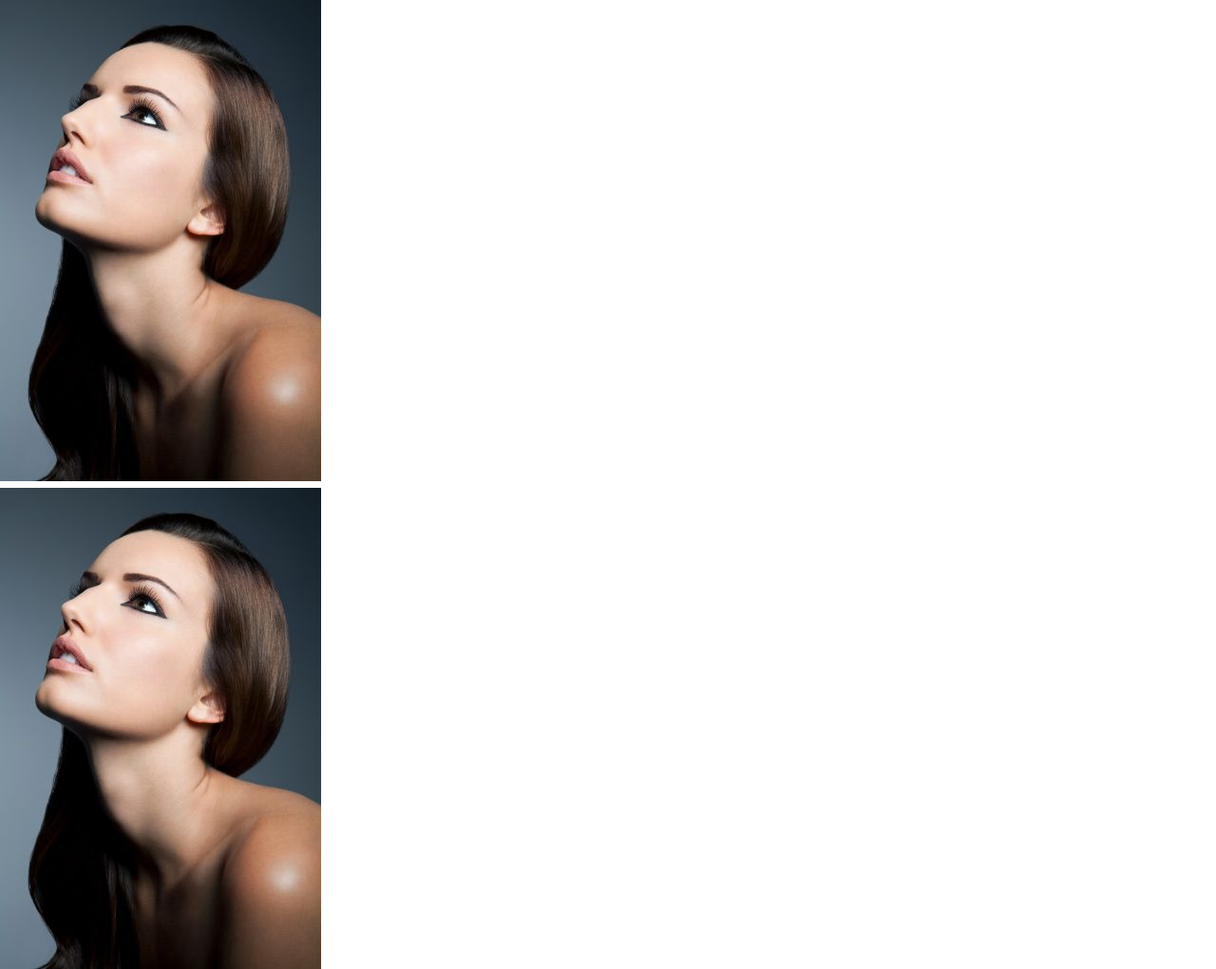
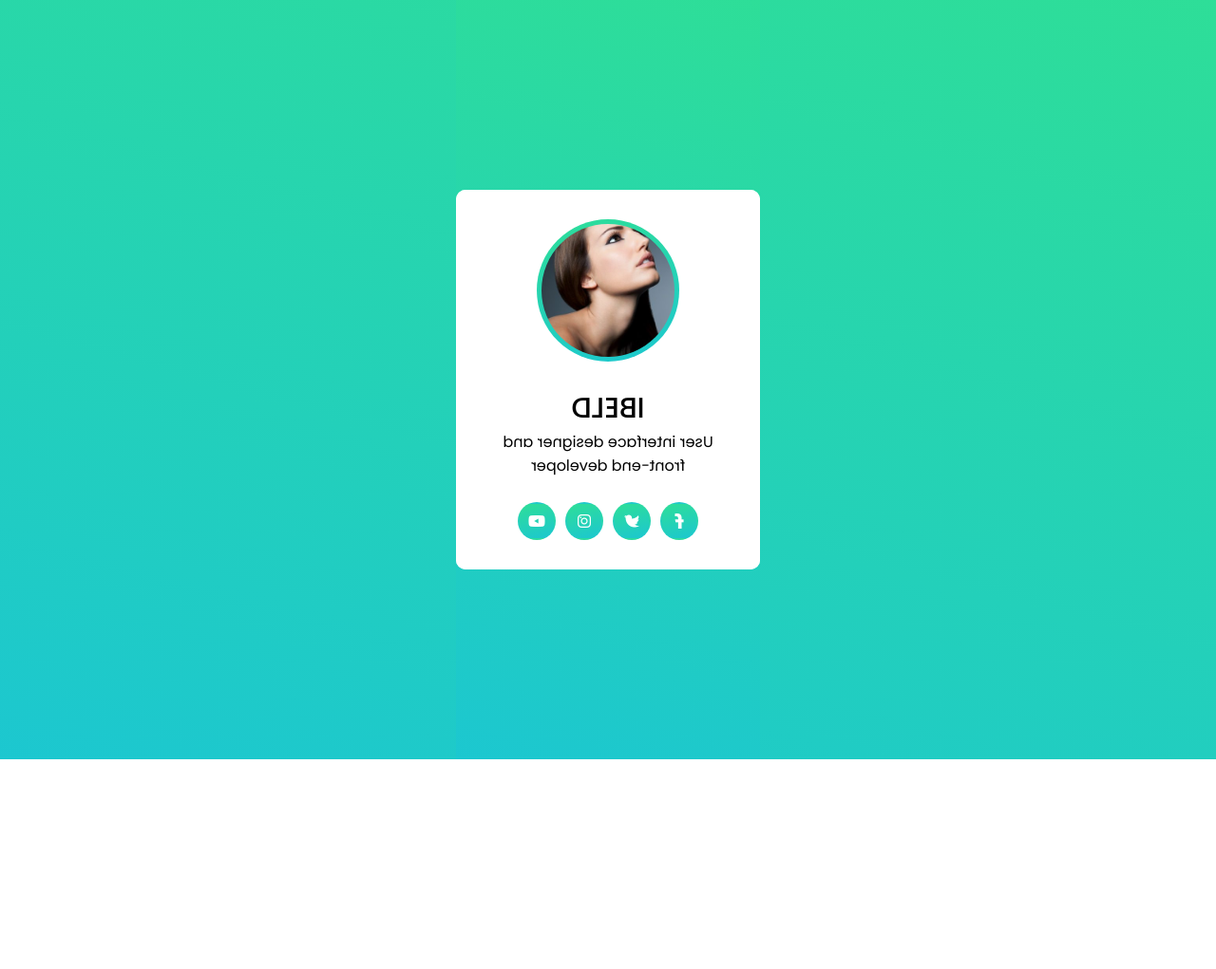
Before and after one commit to Ibra-him-elgharras/Template-25, a plain HTML site: page index.html in a window 1280 px wide. Shown: the top 1021 px of the page at 95% size. After the commit the page ends 800 px from the top, so only its background shows below. Drawn offline with Linux system fonts and the light colour scheme.

Commit message:
finished

```diff
--- a/CSS/style.css
+++ b/CSS/style.css
@@ -6,3 +6,97 @@
     box-sizing: border-box;
     font-family: 'Poppins', sans-serif;
 }
+
+html,body{
+    display: grid;
+    place-items: center;
+    height: 100%;
+    background: linear-gradient(375deg, #1cc7d0, #2ede98);
+}
+
+.wrapper{
+    height: 400px;
+    width: 320px;
+    position: relative;
+    transform-style: preserve-3d;
+    perspective: 1000px;
+}
+
+.wrapper .card{
+    height: 100%;
+    width: 100%;
+    position: absolute;
+    background: #fff;
+    border-radius: 10px;
+    transform: rotateY(0deg);
+    padding: 5px;
+    transform-style: preserve-3d;
+    transition: 1s cubic-bezier(0.4,0.2,0.2,1);
+}
+
+.wrapper:hover > .front-face{
+    transform: rotateY(0deg);
+
+}
+
+.wrapper .card img{
+    height: 100%;
+    width: 100%;
+    object-fit: cover;
+    border-radius: 10px;
+}
+
+.wrapper .back-face{
+    display: flex;
+    flex-direction: column;
+    align-items: center;
+    justify-content: space-evenly;
+    transform: rotateY(180deg);
+}
+
+.wrapper:hover > .back-face{
+    transform: rotateY(0deg);
+
+}
+
+.wrapper .back-face img{
+    height: 150px;
+    width: 150px;
+    border-radius: 50%;
+    padding: 5px;
+    background: linear-gradient(375deg, #1cc7d0, #2ede98);
+
+}
+
+
+.wrapper .back-face .info{
+    text-align: center;
+}
+
+.back-face .info .title{
+    font-size: 30px;
+    font-weight: 500;
+}
+
+.back-face ul{
+    display: flex;
+}
+
+.back-face ul a{
+    display: block;
+    height: 40px;
+    width: 40px;
+    background: linear-gradient(375deg, #1cc7d0, #2ede98);
+    text-align: center;
+    border: 2px solid transparent;
+    line-height: 38px;
+    margin: 0 5px;
+    border-radius: 50%;
+    color: #fff;
+}
+
+.back-face ul a:hover{
+    background: none;
+    color: #1cc7d0;
+    border-color: #2ede98;
+}
```
